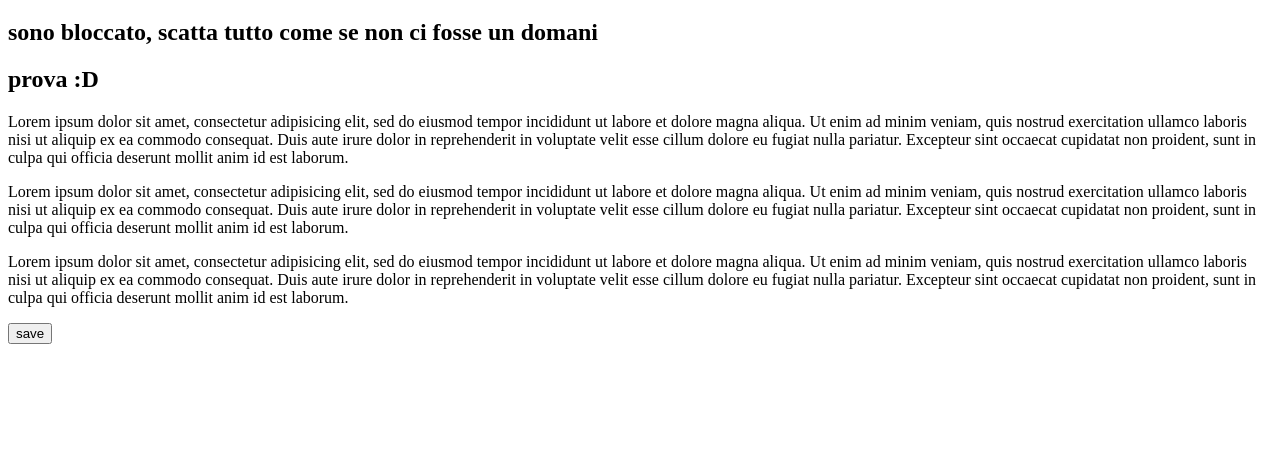
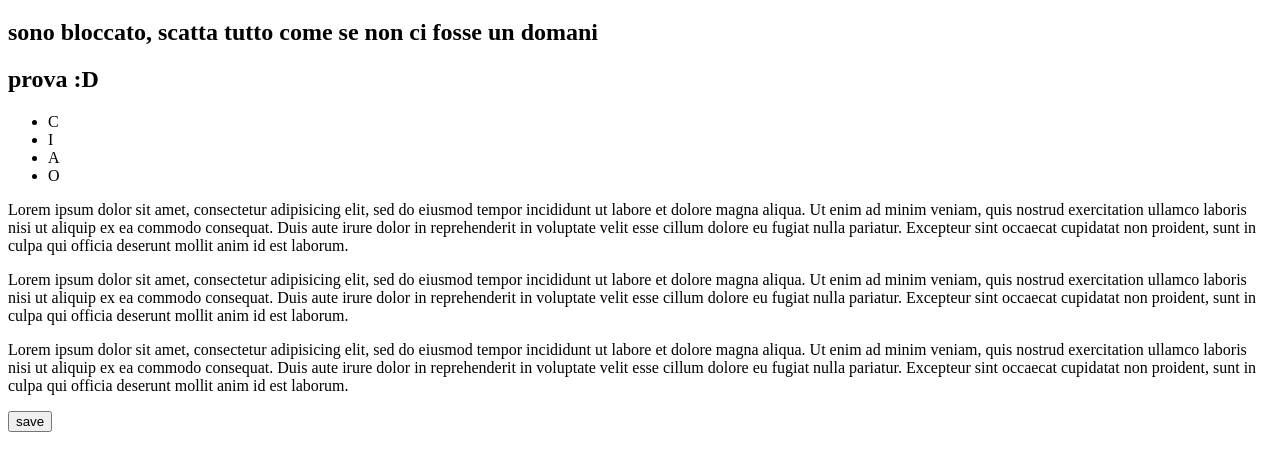
Before and after one commit to proj15-team6/test3, a plain HTML site: page index.html in a window 1280 px wide. Shown: the part 61-532 px from the top of the page. Drawn offline with Linux system fonts and the light colour scheme.

Commit message:
prova lista

```diff
--- a/index.html
+++ b/index.html
@@ -11,6 +11,13 @@
       <h2>sono bloccato, scatta tutto come se non ci fosse un domani</h2>
 
       <h2>prova :D</h2>
+
+      <ul>
+        <li>C</li>
+        <li>I</li>
+        <li>A</li>
+        <li>O</li>
+      </ul>
 
       <p>
           Lorem ipsum dolor sit amet, consectetur adipisicing elit, sed do eiusmod tempor incididunt ut labore et dolore magna aliqua. Ut enim ad minim veniam, quis nostrud exercitation ullamco laboris nisi ut aliquip ex ea commodo consequat. Duis aute irure dolor in reprehenderit in voluptate velit esse cillum dolore eu fugiat nulla pariatur. Excepteur sint occaecat cupidatat non proident, sunt in culpa qui officia deserunt mollit anim id est laborum.
```
